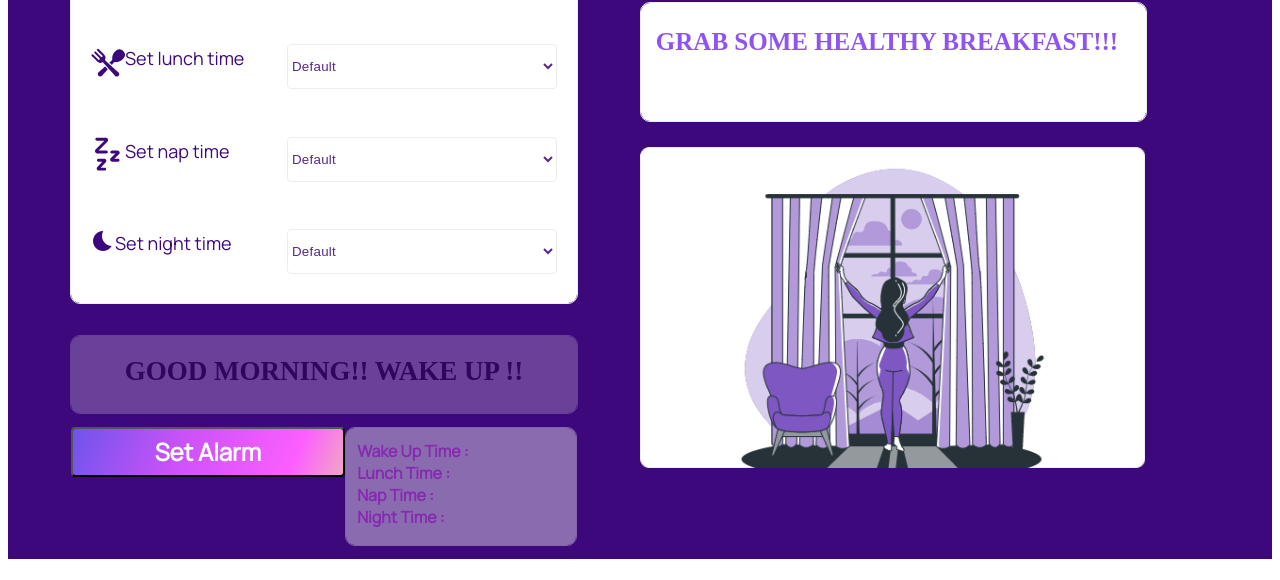
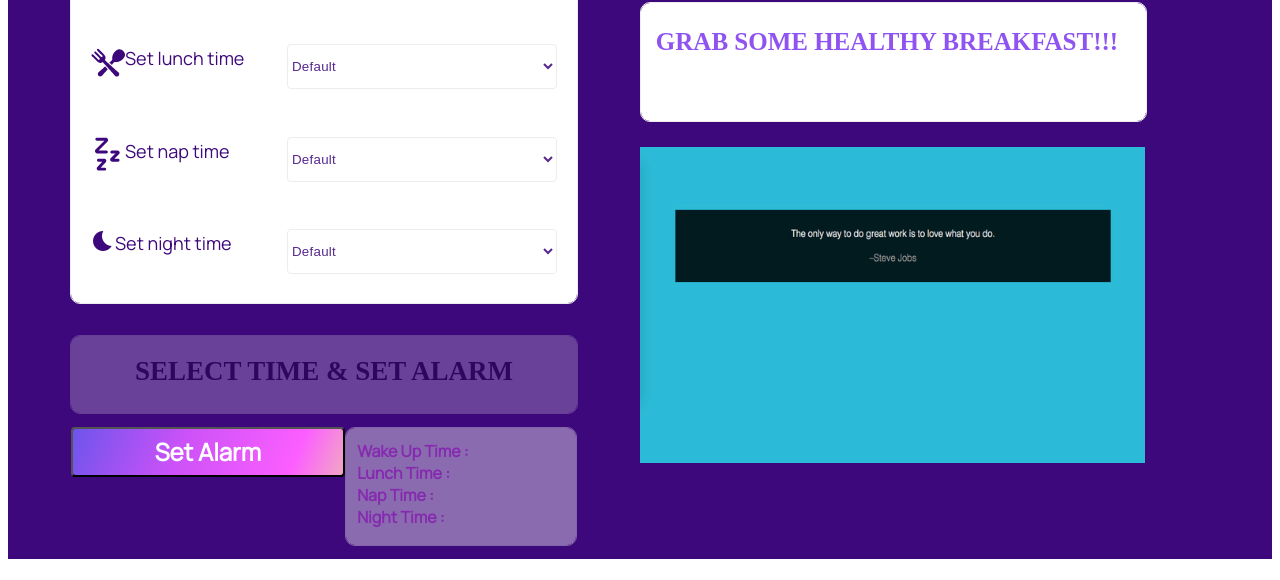
Before and after one commit to ashishy83/Digital_Clock, a plain HTML site: page index.html in a window 1280 px wide. Shown: the part 220-800 px from the top of the page. Drawn offline with Linux system fonts and the light colour scheme; a web font is replaced by a local one.

Commit message:
image change

```diff
--- a/index.html
+++ b/index.html
@@ -167,7 +167,7 @@
         </div>
       </div>
       <div class="gm">
-        <div class="goodm" id="messageOne">GOOD MORNING!! WAKE UP !!</div>
+        <div class="goodm" id="messageOne">Select time & set alarm</div>
       </div>
         <div class="set-alarm">
           <button type="button" name="button" id="alarmBtn">Set Alarm</button>
--- a/style.css
+++ b/style.css
@@ -183,7 +183,7 @@ button {
 }
 
 .big-img {
-  background-image: url("Component30.png");
+  background-image: url('random.jpg');
   width: 100%;
   height: 341px;
   background-repeat: no-repeat;
```
Lines whose indentation alone changed are shown as unchanged.
